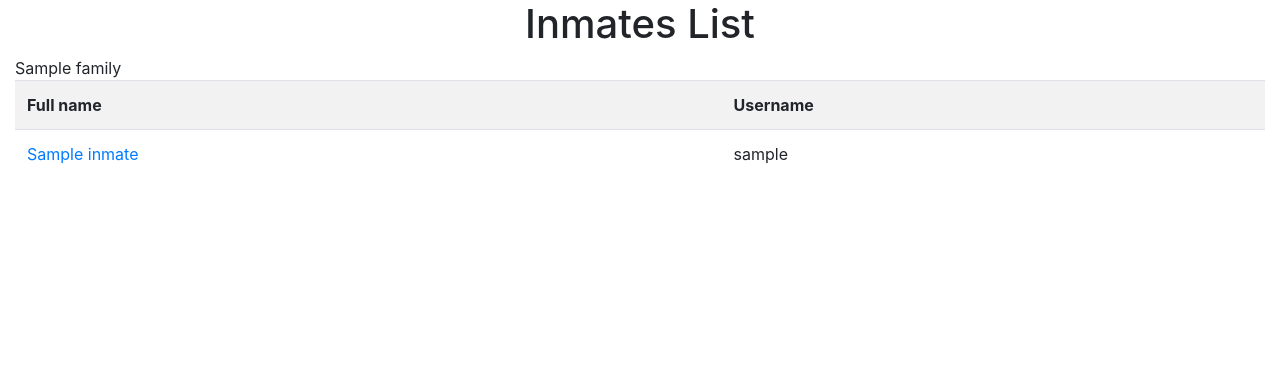
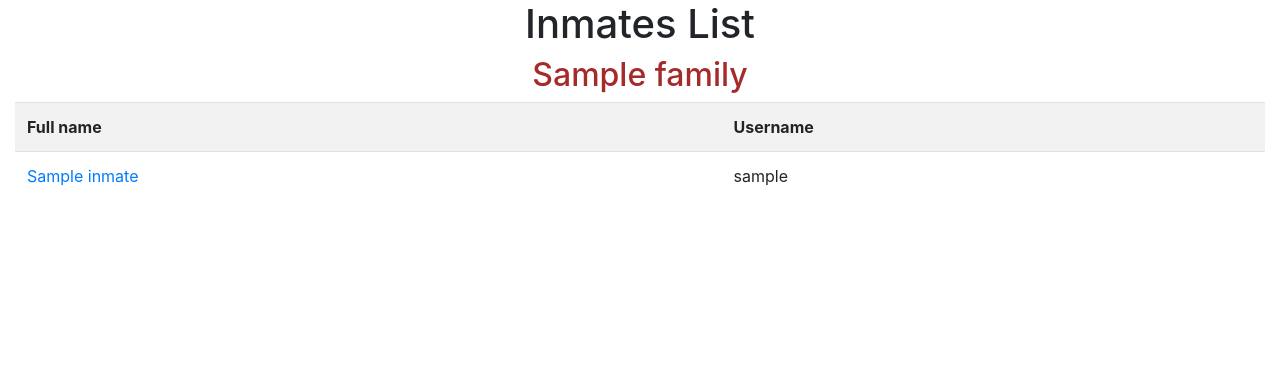
Before and after one commit to MarcinDJacz/Complete_Financial_Planner, a Django app: template templates/planner/inmates_list.html in a window 1280 px wide. Shown: the part 68-453 px from the top of the page. Run offline with Django 5.2, Linux system fonts and the light colour scheme; the template is opened without the code that fills it: most values are stand-ins (such as "Sample title", 1, 10 or a date in 2020).

Commit message:
style(planner): minor text and layout updates on index page

```diff
--- a/templates/planner/inmates_list.html
+++ b/templates/planner/inmates_list.html
@@ -7,7 +7,8 @@
   </h1>
   {% if inmates %}
     <table class="table table-striped">
-    <thead>{{ inmates.1.family.name }}</thead>
+    <h2 style="text-align: center; color: brown">{{ inmates.1.family.name }}</h2>
+
       <tr>
         <th>Full name</th>
         <th>Username</th>
```
